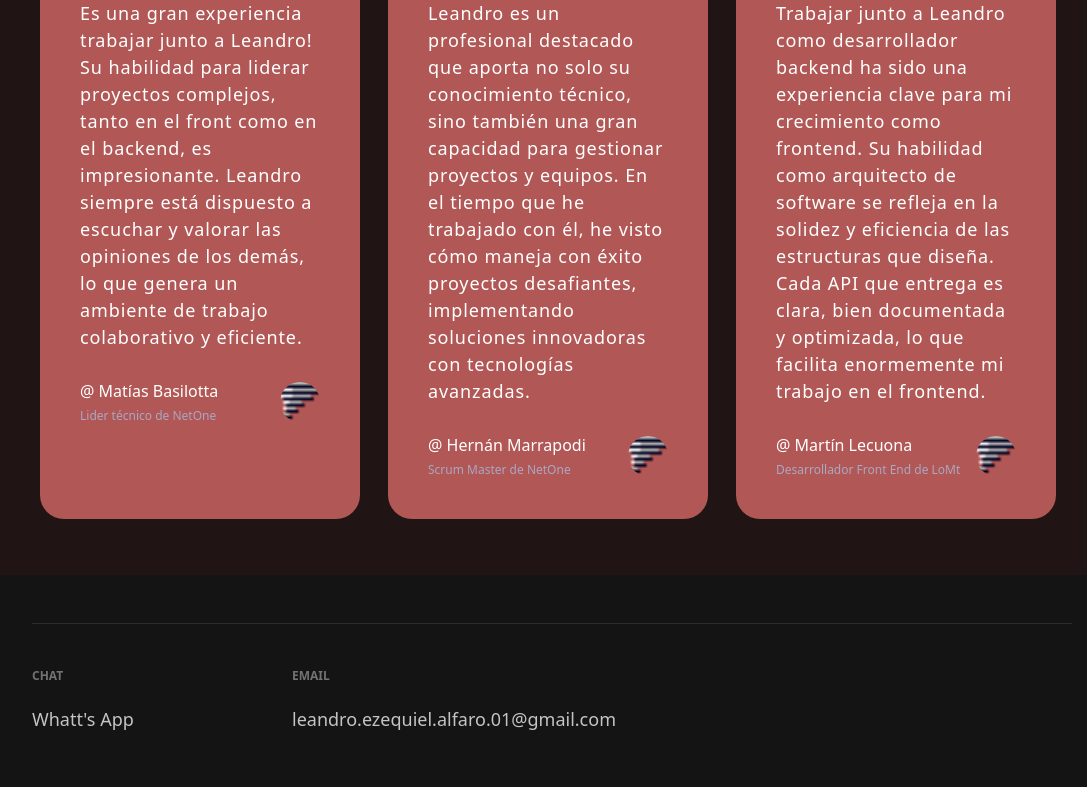
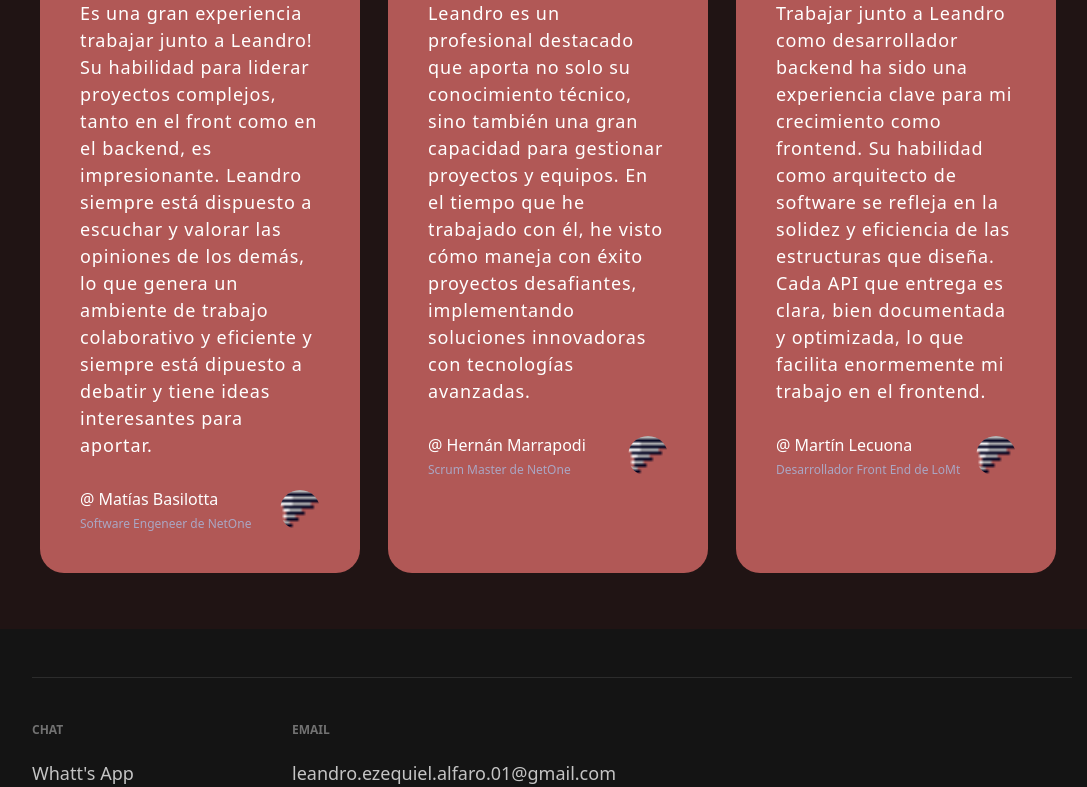
Before and after one commit to AlfaroLeandro/cursoReact, a React (Vite) app: page / in a window 1280 px wide. Shown: the part 4601-5388 px from the top of the page, without its empty margins (88-1175 px from the left). Built offline with nearby package versions, Linux system fonts and the light colour scheme.

Commit message:
testimonios

```diff
--- a/src/constants/index.js
+++ b/src/constants/index.js
@@ -153,11 +153,11 @@ const testimonios = [
   {
     index: 0,
     name: 'Matías Basilotta',
-    designation: 'Lider técnico',
+    designation: 'Software Engeneer',
     testimonial: `Es una gran experiencia trabajar junto a Leandro!
     Su habilidad para liderar proyectos complejos, tanto en el front como en el backend, es impresionante.
     Leandro siempre está dispuesto a escuchar y valorar las opiniones de los demás, lo que genera un ambiente de trabajo
-    colaborativo y eficiente.`,
+    colaborativo y eficiente y siempre está dipuesto a debatir y tiene ideas interesantes para aportar.`,
     company: 'NetOne',
     image: tornado,
   },
```
